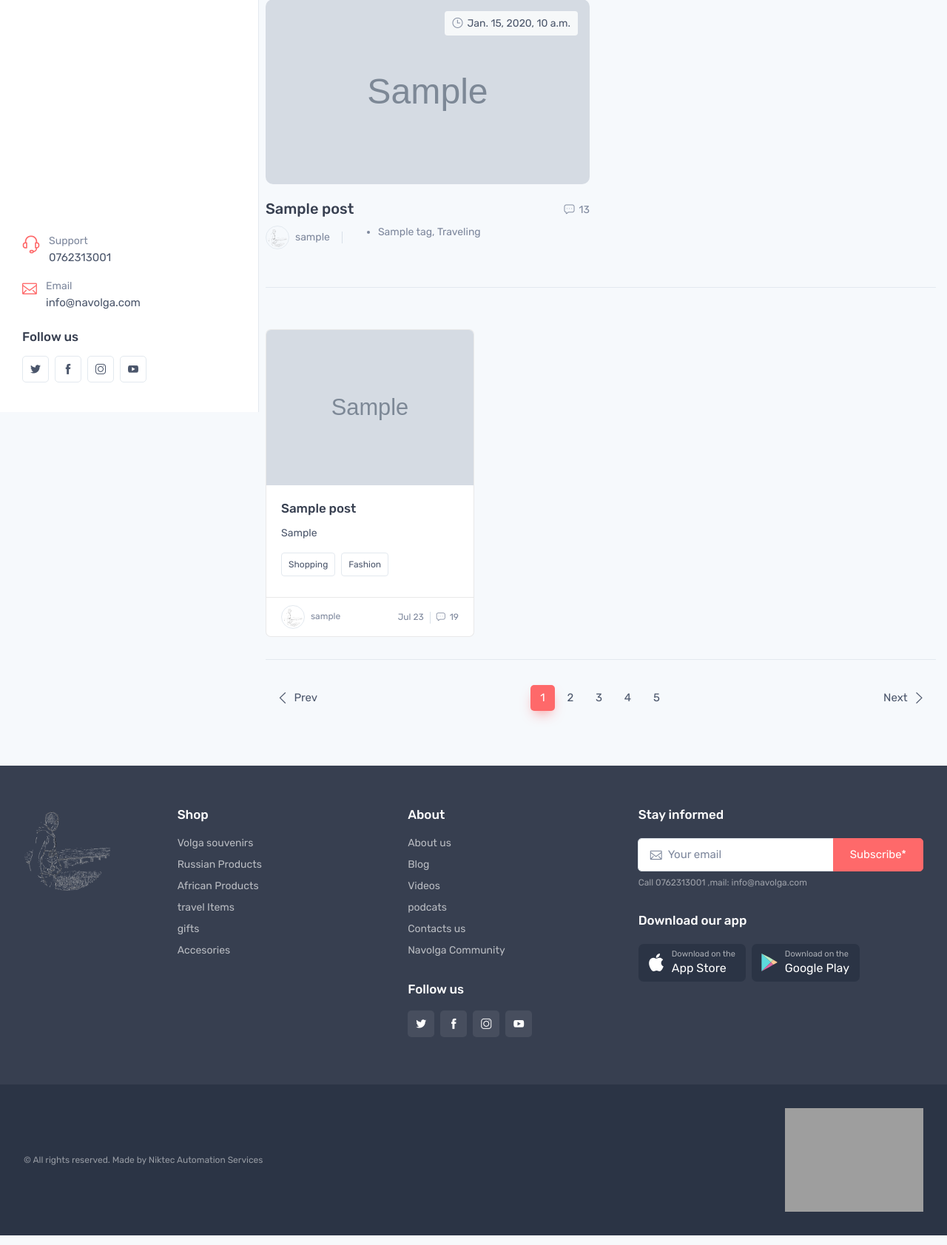
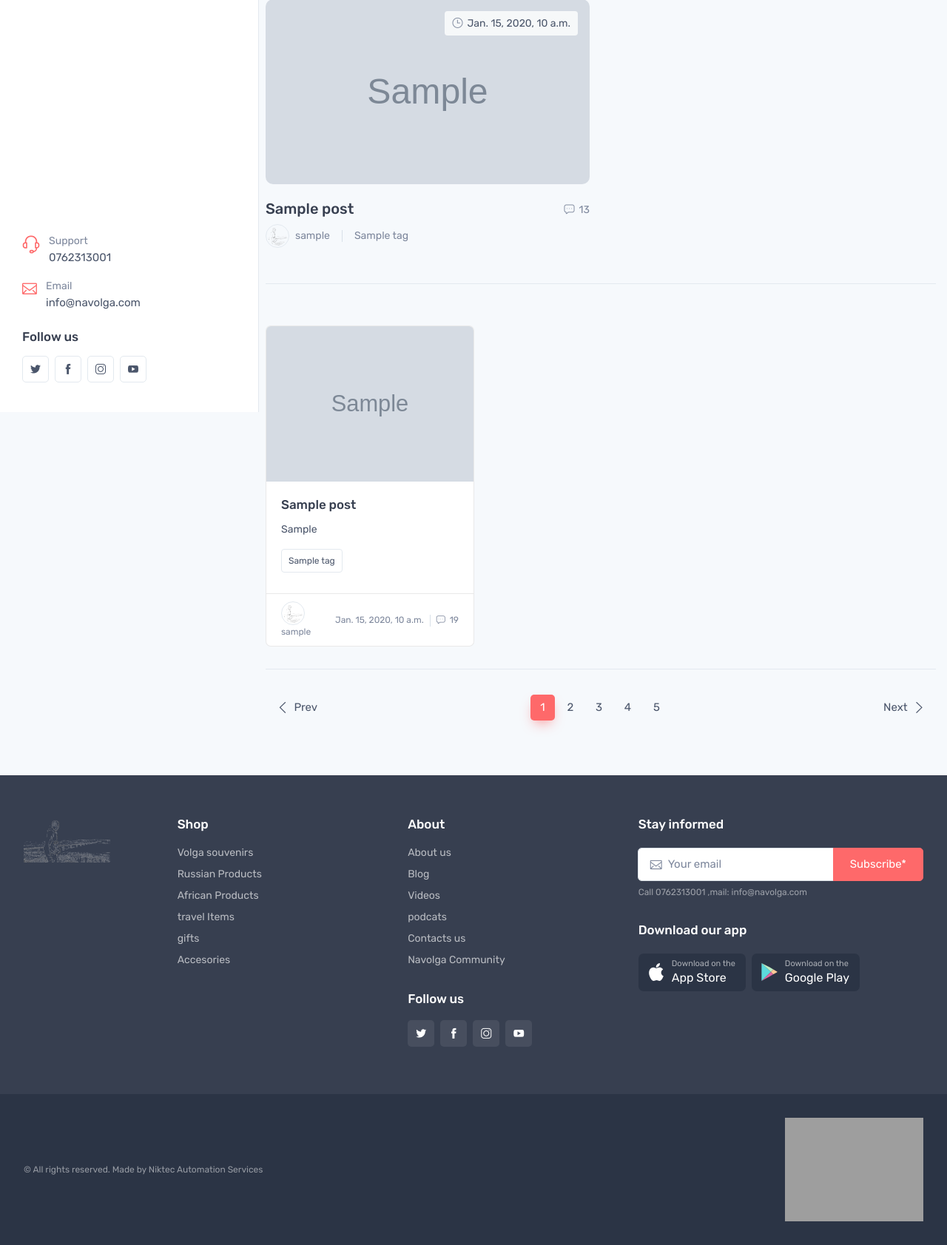
Before and after one commit to insookwa/navolga-python, a Django app: page / in a window 1280 px wide. Shown: the part 243-1926 px from the top of the page at 74% size. Run offline with Django 5.2, Linux system fonts and the light colour scheme; tables that the repository leaves empty hold one stand-in row (values such as "Sample post"); grey boxes marked "Sample" are stand-in pictures; some libraries are stand-ins or nearby versions; some web fonts are replaced; grey boxes are pictures that could not be loaded.

Commit message:
redefined blog display

```diff
--- a/navolga/blog/templates/blog/blog-home.html
+++ b/navolga/blog/templates/blog/blog-home.html
@@ -43,11 +43,7 @@
               </div>
               <div class="d-flex align-items-center fs-sm"><a class="blog-entry-meta-link" href="#">
                   <div class="blog-entry-author-ava"><img src={% static "img/navolga_logo_round.png" %} alt="{{ post.author }}"></div>{{ post.author }}</a><span class="blog-entry-meta-divider"></span>
-                <div class="fs-sm text-muted"><a href='#' class='blog-entry-meta-link'>   <ul>
-                  {% for tag in post.tags.all %}
-                      <li>{{ tag.name }}</li>
-                  {% endfor %}
-              </ul>   </a>, <a href='#' class='blog-entry-meta-link'>Traveling</a></div>
+                <div class="fs-sm text-muted">{% for tag in post.tags.all %} <a href='#' class='blog-entry-meta-link'>{{ tag.name }}</a> {% endfor %}</div>
               </div>
             </article>
             {% endfor %}
@@ -70,11 +66,12 @@
               <div class="card"><a class="blog-entry-thumb" href="blog-single.html"><img class="card-img-top" src="{{ post.post_photos.0.photo.url }}" alt="Post"></a>
                 <div class="card-body">
                   <h2 class="h6 blog-entry-title"><a href="blog-single.html">{{ post.title }}</a></h2>
-                  <p class="fs-sm">{{post.snipet}}</p><a class="btn-tag me-2 mb-2" href="#">Shopping</a><a class="btn-tag me-2 mb-2" href="#">Fashion</a>
+                  <p class="fs-sm">{{post.snipet}}</p>{% for tag in post.tags.all %}
+                  <a class="btn-tag me-2 mb-2" href="#">{{ tag.name }}</a>{% endfor %}
                 </div>
                 <div class="card-footer d-flex align-items-center fs-xs"><a class="blog-entry-meta-link" href="#">
                     <div class="blog-entry-author-ava"><img src={% static "img/navolga_logo_round.png" %}  alt="Cynthia Gomez"></div>{{ post.author }}</a>
-                  <div class="ms-auto text-nowrap"><a class="blog-entry-meta-link text-nowrap" href="#">Jul 23</a><span class="blog-entry-meta-divider mx-2"></span><a class="blog-entry-meta-link text-nowrap" href="blog-single.html#comments"><i class="ci-message"></i>19</a></div>
+                  <div class="ms-auto text-nowrap"><a class="blog-entry-meta-link text-nowrap" href="#">{{ post.created_at}}</a><span class="blog-entry-meta-divider mx-2"></span><a class="blog-entry-meta-link text-nowrap" href="blog-single.html#comments"><i class="ci-message"></i>19</a></div>
                 </div>
               </div>
             </article>
--- a/navolga/templates/footer.html
+++ b/navolga/templates/footer.html
@@ -10,7 +10,7 @@
 
 
           <div class="col-xl-2 col-lg-3 col-sm-4 pb-2 mb-4">
-            <div class="mt-n1"><a class="d-inline-block align-middle" href="#"><img class="d-block mb-4" src={% static "img/navolga_logo_round.png" %} width="117" alt="navolga"></a></div>
+            <div class="mt-n1"><a class="d-inline-block align-middle" href="#"><img class="d-block mb-4" src={% static "img/navolga_logo_sq.png" %} width="117" alt="navolga"></a></div>
 
           </div>
 
```
